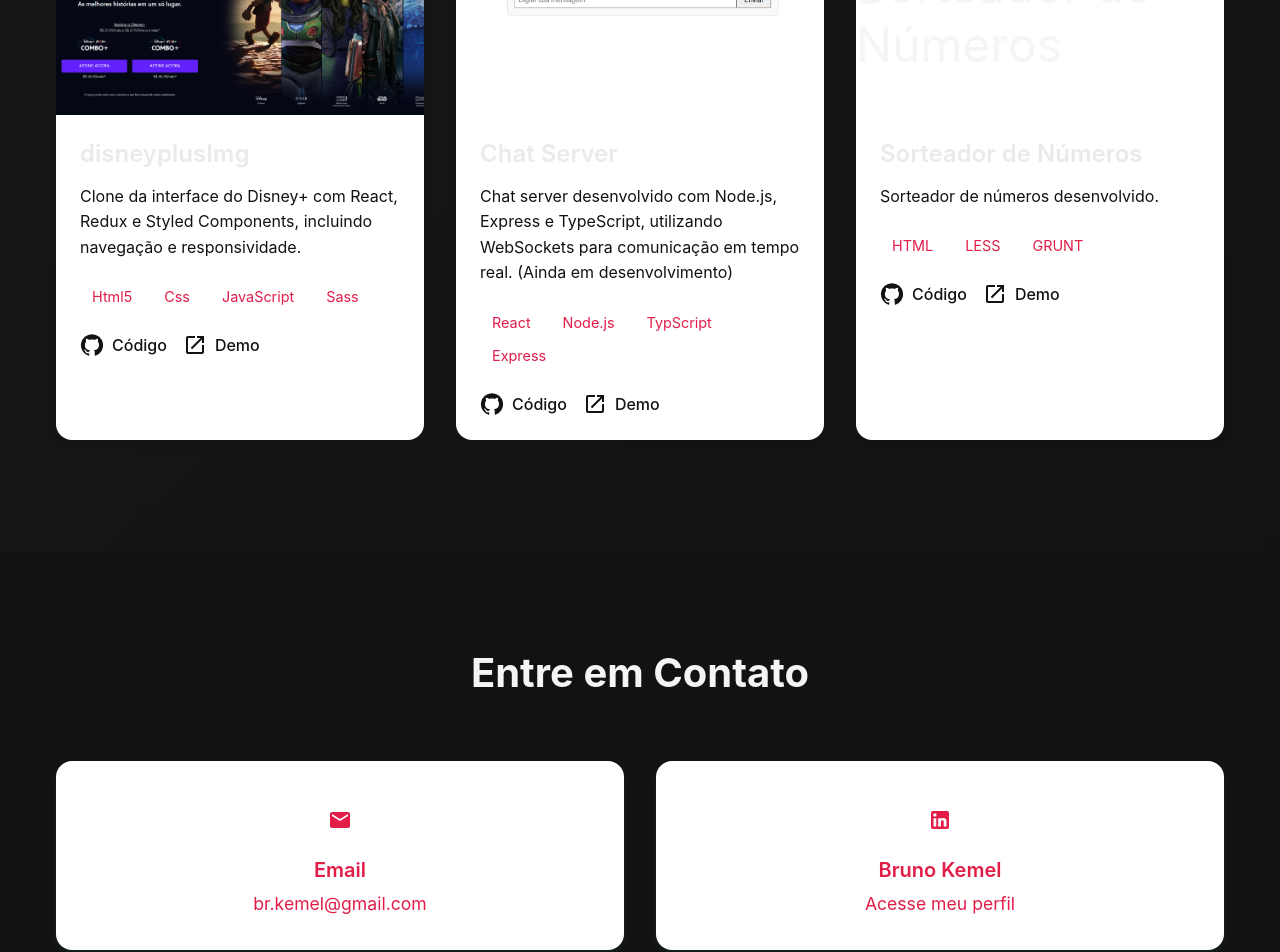
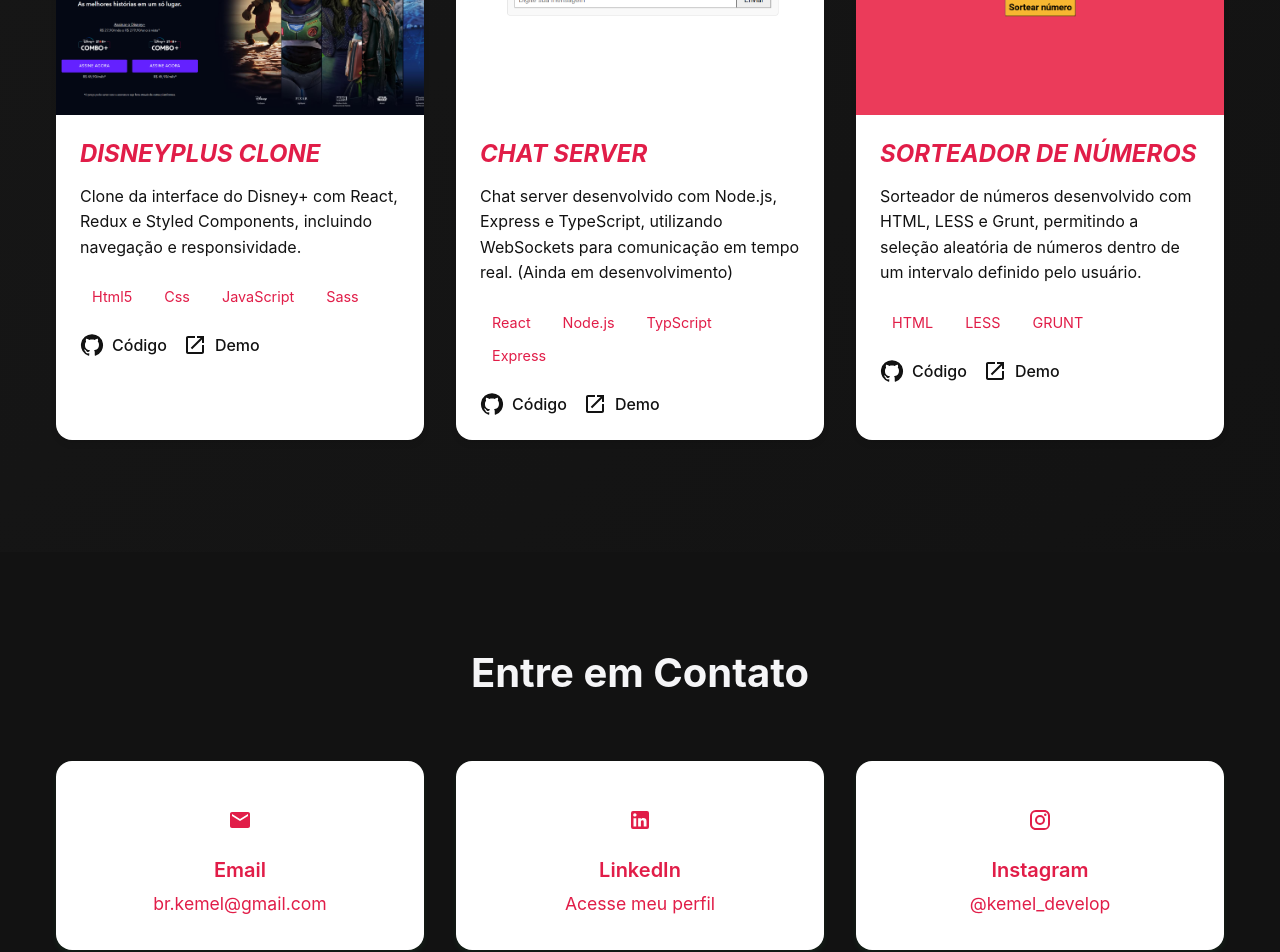
Before and after one commit to brunokemel/vite_port, a React (Vite) app: page / in a window 1280 px wide. Shown: the part 1780-2732 px from the top of the page. Built offline with nearby package versions, Linux system fonts and the light colour scheme.

Commit message:
add fotos e styleds modification

```diff
--- a/src/components/Contact/components.tsx
+++ b/src/components/Contact/components.tsx
@@ -1,6 +1,7 @@
 import {
   Email as EmailIcon,
   LinkedIn as LinkedInIcon,
+  Instagram as InstagramIcon,
 } from '@mui/icons-material';
 import React from 'react';
 
@@ -20,8 +21,15 @@ export const contactInfo: ContactInfo[] = [
   },
   {
     icon: <LinkedInIcon />,
-    title: 'Bruno Kemel',
+    title: 'LinkedIn',
     info: 'Acesse meu perfil',
     link: 'https://www.linkedin.com/in/bruno-kemel/'
   }
+  ,
+  {
+    icon: <InstagramIcon />,
+    title: 'Instagram',
+    info: '@kemel_develop',
+    link: 'https://www.instagram.com/kemel_develop/'
+  }
 ];
--- a/src/components/Projects/Components.tsx
+++ b/src/components/Projects/Components.tsx
@@ -1,10 +1,11 @@
 import disneyPlusImg from '../../assets/Disney+.png'
 import serverNode from '../../assets/Server.png'
+import gruntSorteador from '../../assets/sorteadorGrunt.png'
 
 export const projects = [
   {
     id: 1,
-    title: 'disneyplusImg',
+    title: 'disneyplus Clone',
     img: disneyPlusImg,
     description: 'Clone da interface do Disney+ com React, Redux e Styled Components, incluindo navegação e responsividade.',
     tags: ['Html5', 'Css', 'JavaScript', 'Sass'],
@@ -23,8 +24,8 @@ export const projects = [
   {
     id: 3,
     title: 'Sorteador de Números',
-    img: '',
-    description: 'Sorteador de números desenvolvido.',
+    img: gruntSorteador,
+    description: 'Sorteador de números desenvolvido com HTML, LESS e Grunt, permitindo a seleção aleatória de números dentro de um intervalo definido pelo usuário.',
     tags: ['HTML', 'LESS', 'GRUNT'],
     github: 'https://github.com/brunokemel/sorteador_grunt',
     demo: 'https://sorteadorgruntbruno-two.vercel.app/'
--- a/src/components/Projects/styled.ts
+++ b/src/components/Projects/styled.ts
@@ -62,9 +62,11 @@ export const ProjectContent = styled.div`
 
 export const ProjectTitle = styled.h3`
   font-size: 1.5rem;
-  color: ${colors.text};
+  color: ${colors.accent};
   margin-bottom: 1rem;
-  font-weight: 600;
+  font-weight: bold;
+  text-transform: uppercase;
+  font-style: italic;
 `;
 
 export const ProjectDescription = styled.p`
```
